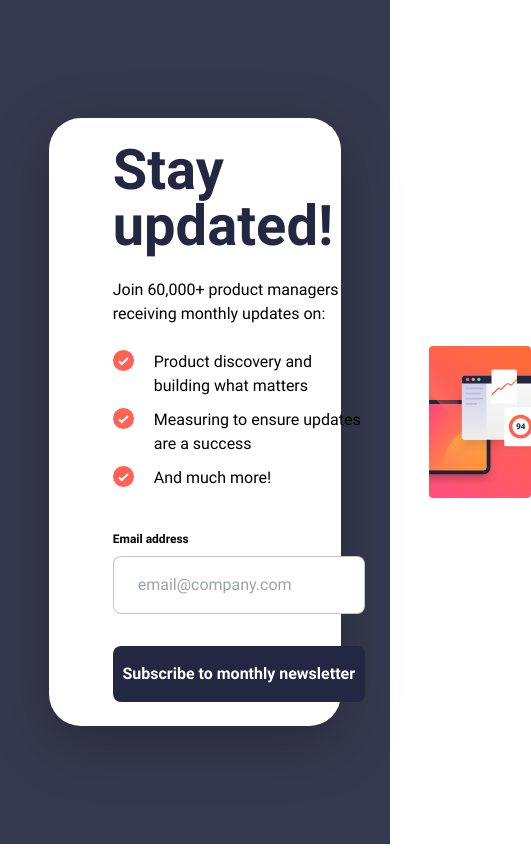
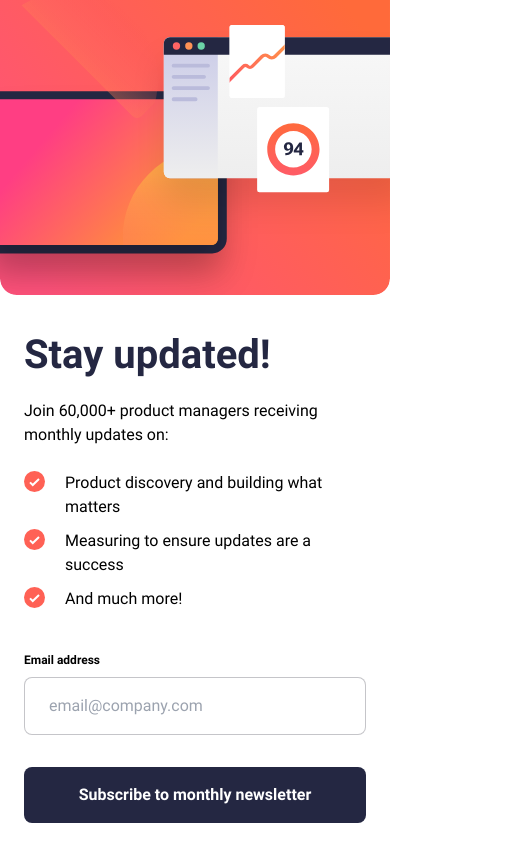
Before and after one commit to lauraamiaa/newsletter-sign-up, a website: page index.html in a window 390 px wide. Shown: the whole page, 531 px wide, since content can reach past the window. Drawn offline with Linux system fonts and the light colour scheme.

Commit message:
mobile layout

```diff
--- a/index.html
+++ b/index.html
@@ -11,15 +11,15 @@
   </head>
   <body>
     <main
-      class="w-screen h-screen flex justify-center items-center bg-pale-navy"
+      class="w-screen h-full lg:h-screen flex justify-center items-center bg-pale-navy"
     >
       <div
-        class="w-9/12 p-6 pl-16 flex justify-between items-center gap-16 rounded-modal bg-white shadow-modal font-roboto"
+        class="w-full lg:w-9/12 h-full lg:h-fit p-0 lg:p-6 lg:pl-16 flex lg:flex-row flex-col-reverse justify-end lg:justify-between items-center gap-10 lg:gap-16 rounded-none lg:rounded-modal bg-white shadow-modal font-roboto"
       >
-        <div class="flex flex-col gap-10">
+        <div class="px-6 pb-10 lg:p-0 flex flex-col gap-10">
           <div class="flex flex-col gap-6">
             <h1 class="sr-only">Newsletter sign-up</h1>
-            <h2 class="text-heading text-dark-navy">Stay updated!</h2>
+            <h2 class="text-heading-mobile lg:text-heading text-dark-navy">Stay updated!</h2>
             <p class="text-body">
               Join 60,000+ product managers receiving monthly updates on:
             </p>
@@ -72,10 +72,17 @@
         </div>
 
         <img
+          src="./assets/images/illustration-sign-up-mobile.svg"
+          alt="Drawers"
+          loading="lazy"
+          class="block lg:hidden w-full max-h-96"
+        />
+
+        <img
           src="./assets/images/illustration-sign-up-desktop.svg"
           alt="Drawers"
           loading="lazy"
-          class="w-6/12"
+          class="hidden lg:block w-6/12"
         />
       </div>
     </main>
```
Also changed, not shown: dist/output.css.
